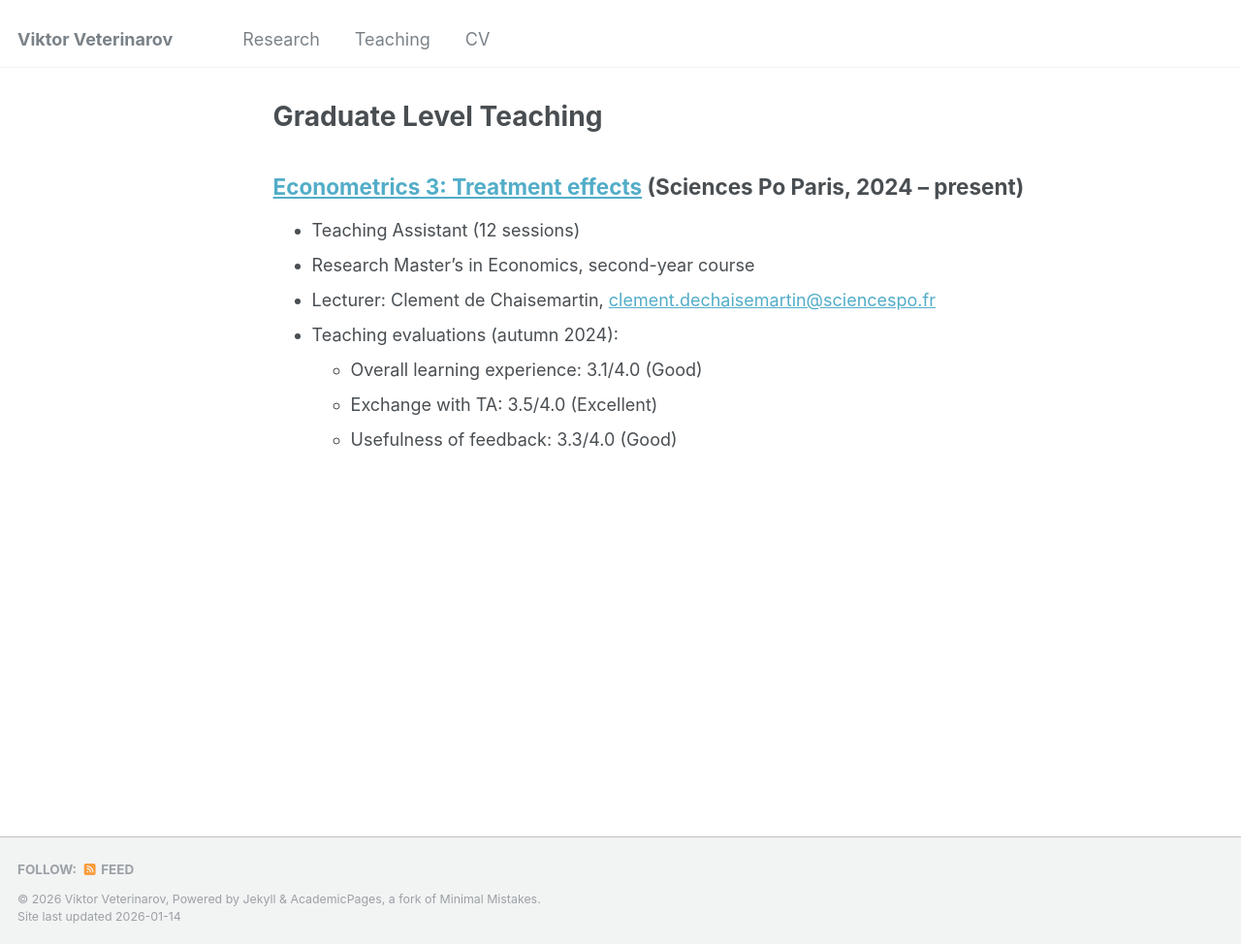
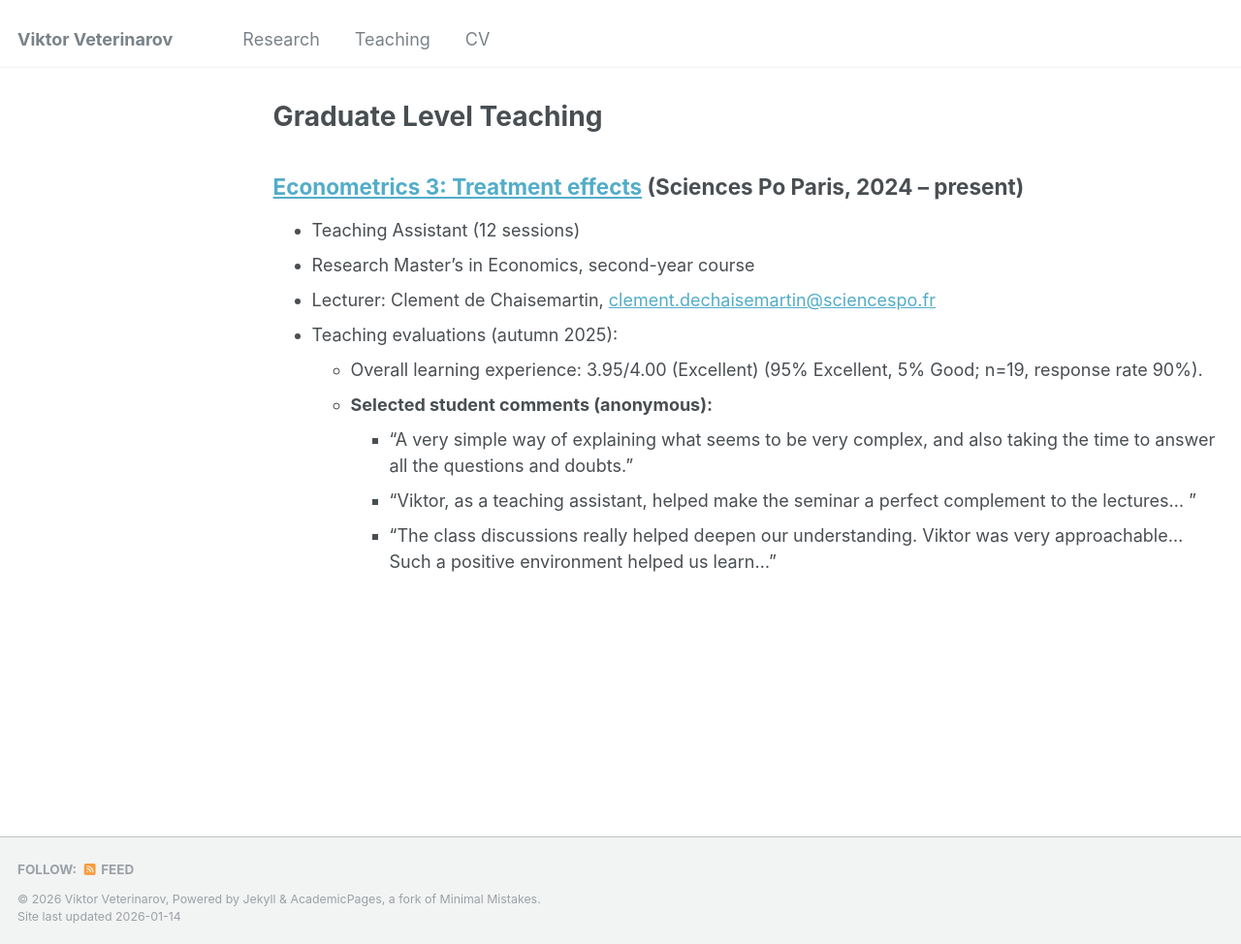
Before and after one commit to viktorveterinarov/viktorveterinarov.github.io, a Jekyll site: the page built from _pages/teaching.md, in a window 1280 px wide and 974 px high. Shown: the whole window at 97% size. Built offline with Jekyll 4.4.1, drawn with Linux system fonts in a browser that asks for light colours.

Commit message:
Update teaching.md

```diff
--- a/_pages/teaching.md
+++ b/_pages/teaching.md
@@ -12,7 +12,9 @@ author_profile: true
 * Teaching Assistant (12 sessions)
 * Research Master’s in Economics, second-year course
 * Lecturer: Clement de Chaisemartin, <a href="mailto:clement.dechaisemartin@sciencespo.fr">clement.dechaisemartin@sciencespo.fr</a>
-* Teaching evaluations (autumn 2024):
-  * Overall learning experience: 3.1/4.0 (Good)
-  * Exchange with TA: 3.5/4.0 (Excellent)
-  * Usefulness of feedback: 3.3/4.0 (Good)
+* Teaching evaluations (autumn 2025):
+  * Overall learning experience: 3.95/4.00 (Excellent) (95% Excellent, 5% Good; n=19, response rate 90%).
+  * <strong>Selected student comments (anonymous):
+    * “A very simple way of explaining what seems to be very complex, and also taking the time to answer all the questions and doubts.”
+    * “Viktor, as a teaching assistant, helped make the seminar a perfect complement to the lectures... ”
+    * “The class discussions really helped deepen our understanding. Viktor was very approachable... Such a positive environment helped us learn...”
```
